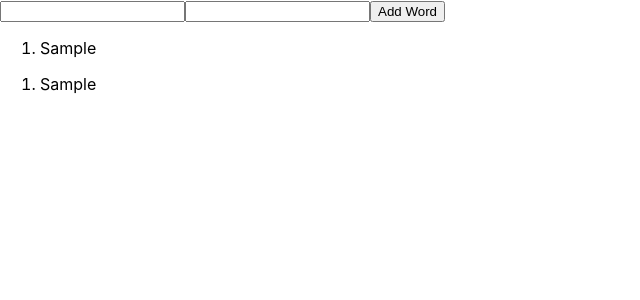
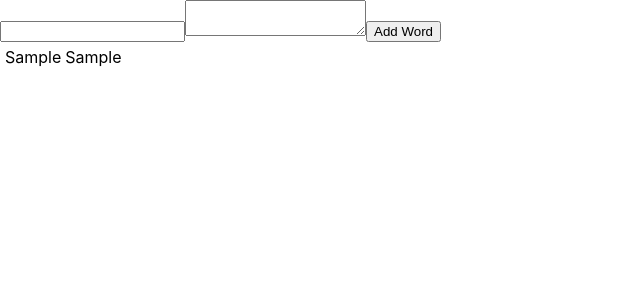
Before and after one commit to bluberimiffin/WordBank, a React (Create React App) app: page / in a window 1280 px wide. Both pictures are taken after typing "Sample", "Sample" into the empty fields and a click on the input "Add Word". Shown: the top 300 px of the page, without its empty margins (0-640 px from the left). Built offline with nearby package versions, Linux system fonts and the light colour scheme.

Commit message:
table works

```diff
--- a/src/App.js
+++ b/src/App.js
@@ -1,5 +1,4 @@
 import './App.css';
-import './WordBank.js'
 import WordBank from './WordBank.js'
 function App() {
   return (
--- a/src/WordBank.js
+++ b/src/WordBank.js
@@ -1,8 +1,7 @@
-import React, { useState, useEffect } from 'react';
+import React, { useState} from 'react';
+
 function WordBank() {
   const [dict, setDict] = useState({});
-
-
   return (
     <div>
         <form onSubmit= {(e) => {
@@ -14,7 +13,7 @@ function WordBank() {
           id("def").value = "";
         }}>
           <input type="text" id="word"/>
-          <input type="text" id="def"/>
+          <textarea type="text" id="def"/>
           <input type="submit" value="Add Word" />
         </form>
         <DisplayList words={Object.keys(dict)} dict={dict} />
@@ -23,18 +22,24 @@ function WordBank() {
 
 }
 
-
 const DisplayList = props => {
-  const words = props.words.map(string => <li key={string}>{string}</li>);
-  const defs = props.words.map(string => <li key={string}>{props.dict[string]}</li>)
+  let defs = [];
+  for (let i = 0; i < props.words.length; i++) {
+    defs.push(props.dict[props.words[i]]);
+  }
+  let parent = [props.words, defs];
+  var r = parent[0].map(function(col, i) {
+    return parent.map(function(row) {
+      return row[i];
+    });
+  });
   return (
-    <div class="d-flex flex-row">
-      <ol>
-        {words}
-      </ol>
-      <ol>
-        {defs}
-      </ol>
+    <div>
+      <table >
+        <body>
+          {r.map(row => <tr><td>{row[0]}</td><td>{row[1]}</td></tr>)}
+        </body>
+      </table>
     </div>
   )
 }
```
Also changed, not shown: src/InputWords.js (deleted, +0 -30 lines).
